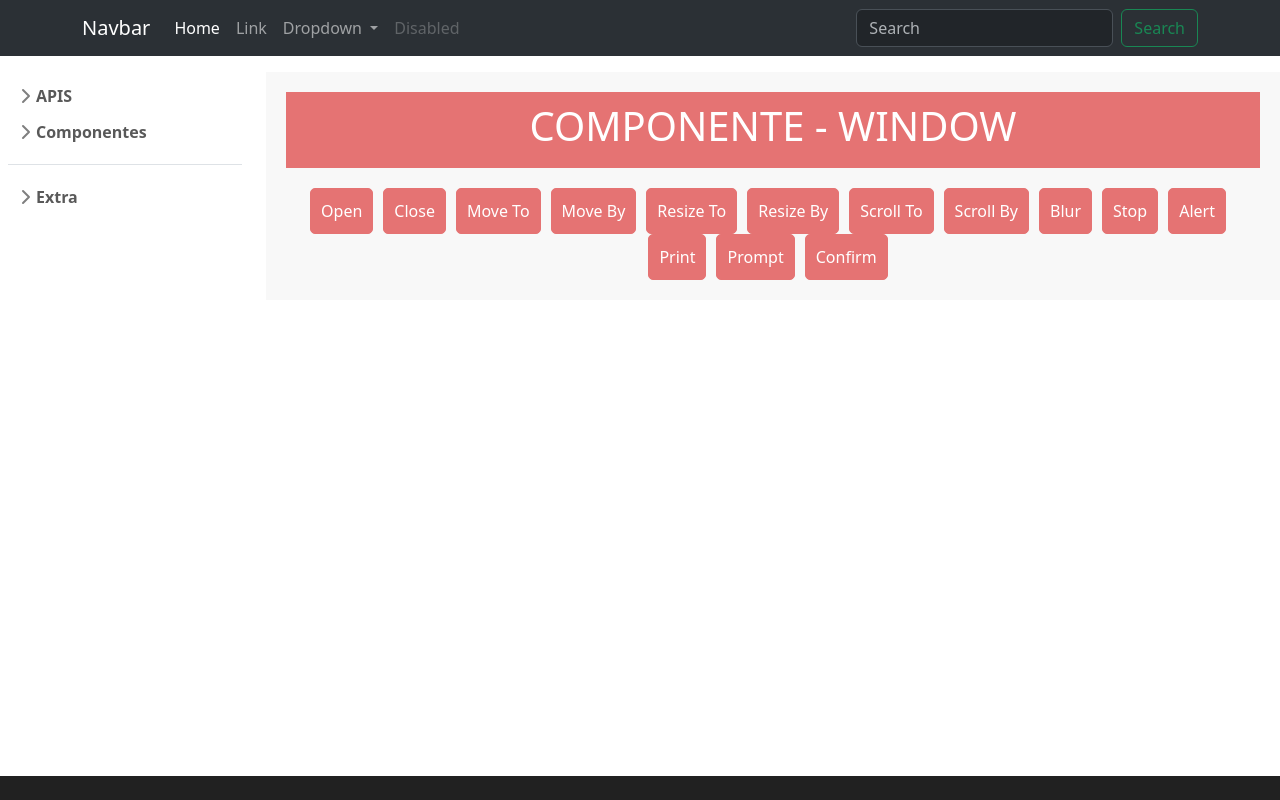
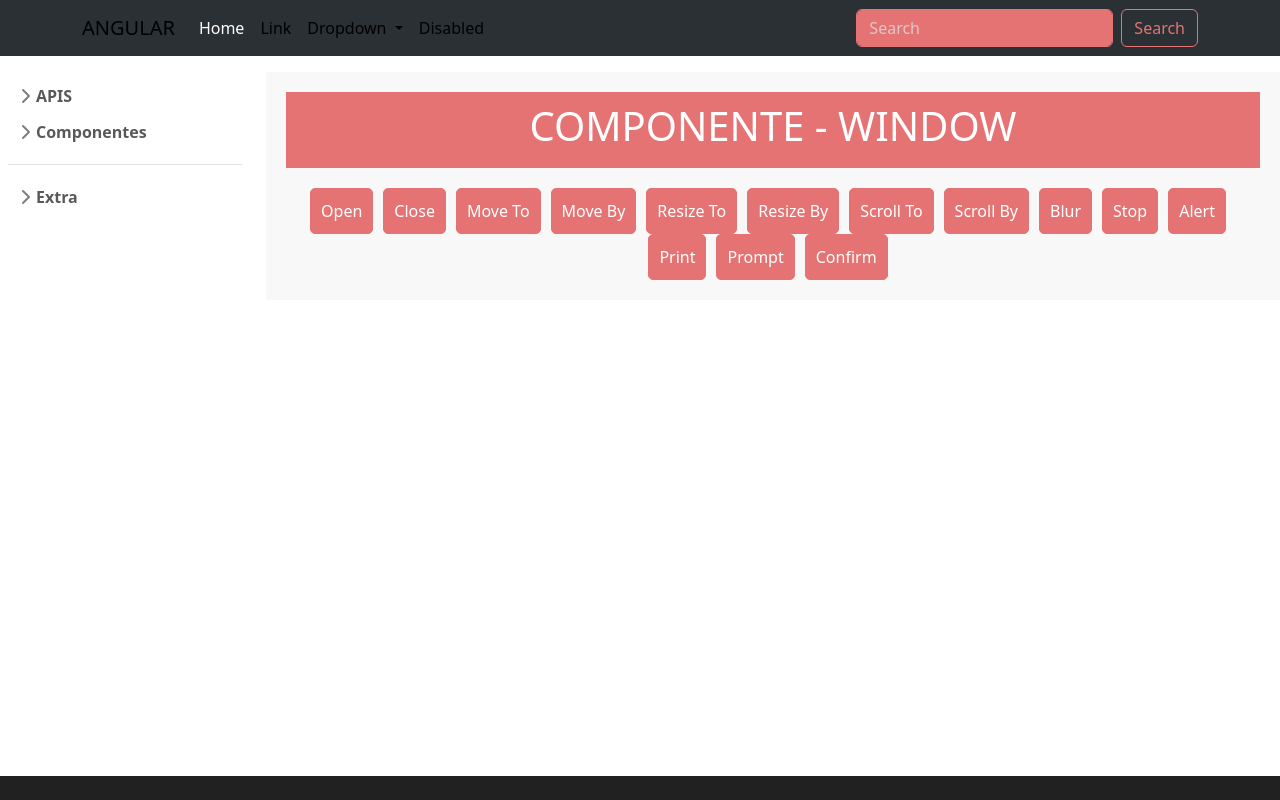
Before and after one commit to Srta-Becerril/proyecto-angular-judith, an Angular app in the folder judith-proyecto-angular/: page /window in a window 1280 px wide. Shown: the top 800 px of the page. Built offline with nearby package versions, Linux system fonts and the light colour scheme.

Commit message:
commit varios 3

```diff
--- a/judith-proyecto-angular/src/app/components/gestion-archivos/gestion-archivos.component.ts
+++ b/judith-proyecto-angular/src/app/components/gestion-archivos/gestion-archivos.component.ts
@@ -5,7 +5,7 @@ import { HttpClient } from '@angular/common/http'; // Importar HttpClient
 // COMPONENTE
 @Component({
   selector: 'app-gestion-archivos', // Selector del componente
-  templateUrl: './gestion-archivos.component.html', // // Archivo HTML
+  templateUrl: './gestion-archivos.component.html', // Archivo HTML
   styleUrls: ['./gestion-archivos.component.css'] // Archivo CSS
 })
 
--- a/judith-proyecto-angular/src/app/components/header/header.component.css
+++ b/judith-proyecto-angular/src/app/components/header/header.component.css
@@ -4,5 +4,59 @@
   width: auto;
   position: sticky;
   top: 0;
-    z-index: 1000; /* Establece un valor alto para asegurarte de que esté por encima */
+  z-index: 1000;
+  /* Establece un valor alto para asegurarte de que esté por encima */
 }
+
+/* Estilos del navbar */
+.navbar {
+  background-color: #f8f8f8;
+}
+
+.navbar-brand {
+  color: black;
+}
+
+.nav-link {
+  color: black;
+}
+
+.nav-link:hover {
+  color: #e57373;
+}
+
+.navbar-toggler-icon {
+  background-color: #e57373;
+}
+
+/* Dropdown */
+.dropdown-menu {
+  background-color: #f8f8f8;
+}
+
+.dropdown-item {
+  color: black;
+  transition: 0.3s;
+}
+
+.dropdown-item:hover {
+  background-color: #e57373;
+  color: white;
+}
+
+/* Formulario de búsqueda */
+.form-control {
+  background-color: #e57373;
+  color: white;
+  border: 1px solid #e57373;
+}
+
+.btn-outline-success {
+  color: #e57373;
+  border: 1px solid #e57373;
+}
+
+.btn-outline-success:hover {
+  background-color: #e57373;
+  color: white;
+}
--- a/judith-proyecto-angular/src/app/components/header/header.component.html
+++ b/judith-proyecto-angular/src/app/components/header/header.component.html
@@ -1,6 +1,6 @@
 <nav class="navbar navbar-expand-lg bg-body-tertiary" data-bs-theme="dark">
     <div class="container">
-        <a class="navbar-brand" routerLink="">Navbar</a>
+        <a class="navbar-brand" routerLink="">ANGULAR</a>
         <button class="navbar-toggler" type="button" data-bs-toggle="collapse" data-bs-target="#navbarSupportedContent"
             aria-controls="navbarSupportedContent" aria-expanded="false" aria-label="Toggle navigation">
             <span class="navbar-toggler-icon"></span>
--- a/judith-proyecto-angular/src/app/components/window/window.component.ts
+++ b/judith-proyecto-angular/src/app/components/window/window.component.ts
@@ -1,32 +1,36 @@
-import { Component } from '@angular/core';
+// MÓDULOS IMPORTADOS
+import { Component } from '@angular/core'; // Importar componente
 
+// COMPONENTE
 @Component({
-  selector: 'app-ventana',
-  templateUrl: './window.component.html',
-  styleUrls: ['./window.component.css']
+  selector: 'app-ventana', // Selector del componente
+  templateUrl: './window.component.html', // Archivo HTML
+  styleUrls: ['./window.component.css'] // Archivo CSS
 })
 
+// CLASE
 export class WindowComponent {
-  windowTest: Window | null;
+  windowTest: Window | null; // Variable para almacenar la ventana
 
-  constructor() {
+  constructor() { // Constructor
     this.windowTest = null;
   }
 
-  openNewWindow(): void {
-    this.windowTest = window.open(' ', ' ', 'width=500px, height=300, left=50px, top=300px');
+  // MÉTODOS
+  openNewWindow(): void { // Método para abrir una nueva ventana
+    this.windowTest = window.open(' ', ' ', 'width=500px, height=300, left=50px, top=300px'); // Abrir nueva ventana
 
-    if (this.windowTest !== null) {
+    if (this.windowTest !== null) { // Verificar que la ventana se haya abierto correctamente
       const prmpt = this.windowTest.prompt('Indica una cantidad de píxeles, por favor');
-      if (prmpt !== null) {
+      if (prmpt !== null) { // Verificar que se haya introducido un valor
         console.log('El usuario pulsó "Aceptar" en la introducción de datos.');
 
-        const cnfrm = this.windowTest.confirm(`¿Estás seguro de aplicar ${prmpt}px?`);
-        if (cnfrm === false) {
+        const cnfrm = this.windowTest.confirm(`¿Estás seguro de aplicar ${prmpt}px?`); // Confirmar que se quiere redimensionar
+        if (cnfrm === false) { // Verificar que se haya aceptado la confirmación
           console.log('El usuario no estaba seguro.');
         } else {
           console.log('El usuario estaba seguro');
-          this.windowTest.resizeBy(Number(prmpt), Number(prmpt));
+          this.windowTest.resizeBy(Number(prmpt), Number(prmpt)); // Redimensionar la ventana
           console.log(`Ventana redimensionada ${prmpt}px`);
         }
       }
```
Lines whose indentation alone changed are shown as unchanged.
